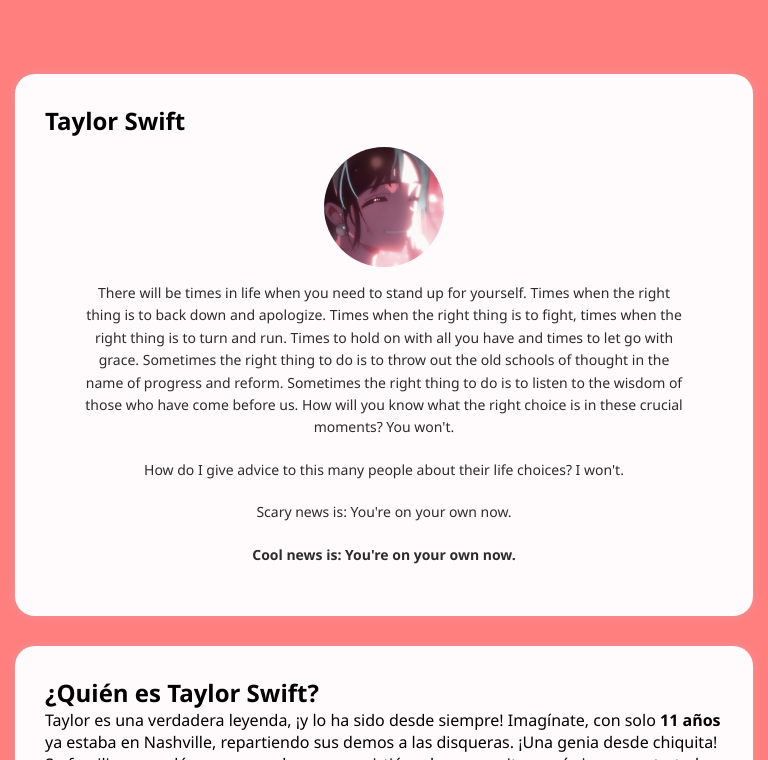
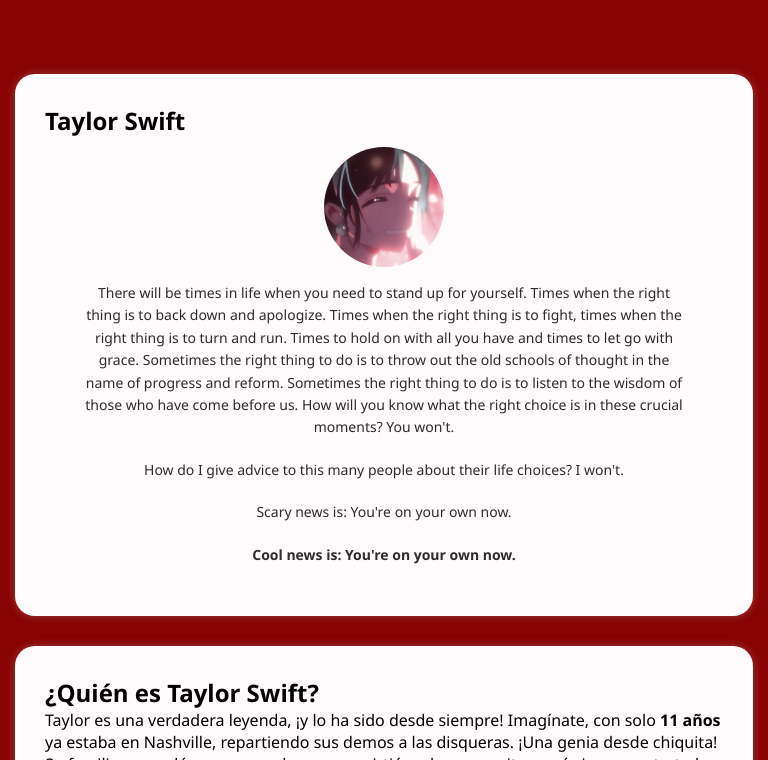
Before and after one commit to HiromiAnime/Ejemplo2, a plain HTML site: page index.html in a window 768 px wide. Shown: the part 191-951 px from the top of the page. Drawn offline with Linux system fonts and the light colour scheme.

Commit message:
Update estilos.css

```diff
--- a/css/estilos.css
+++ b/css/estilos.css
@@ -21,7 +21,7 @@
 
 @media (min-width: 600px) and (max-width: 1023px) {
   body {
-    background-color: #ff000080;
+    background-color: #880303;
   }
 }
 
```
